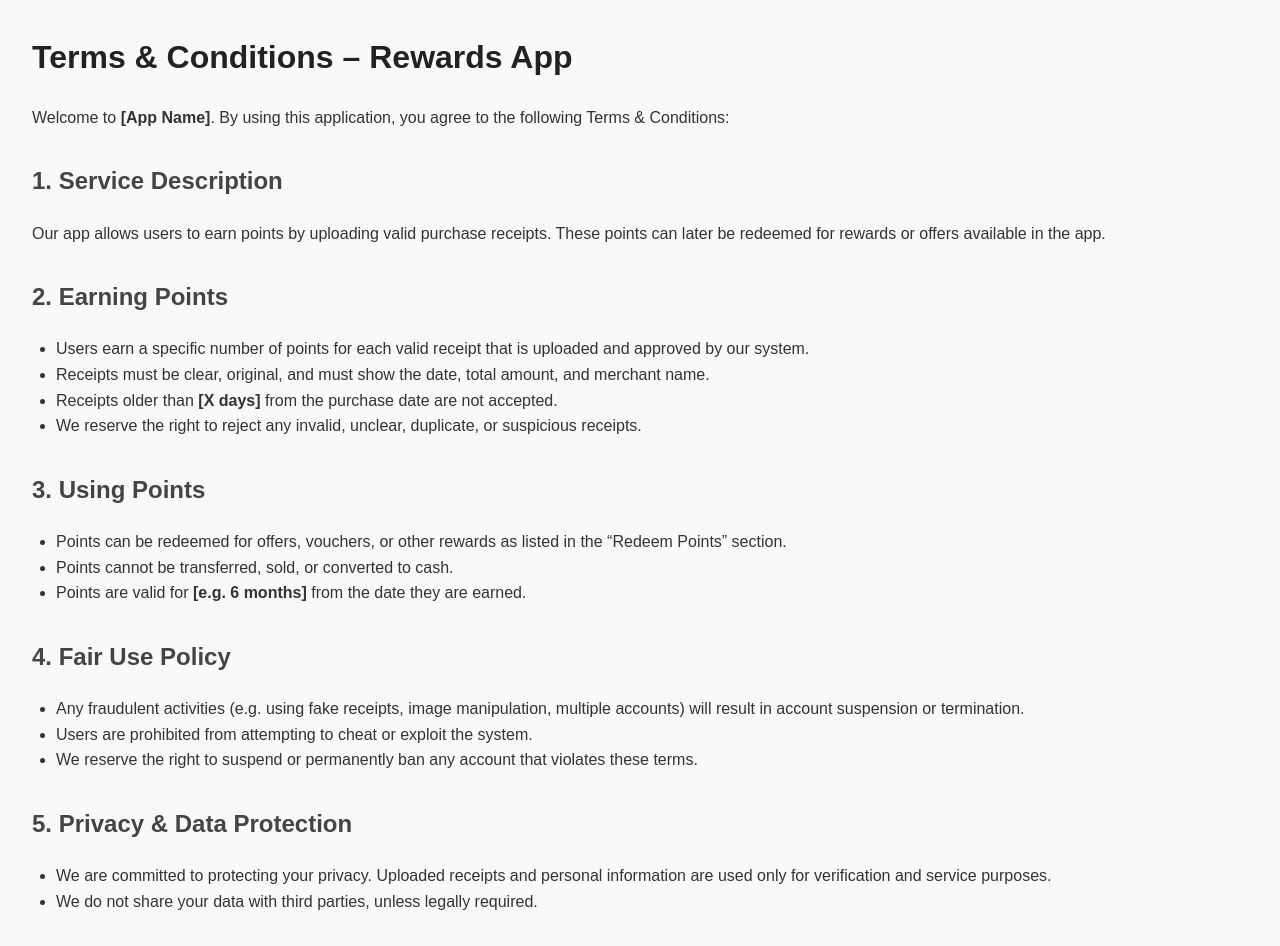
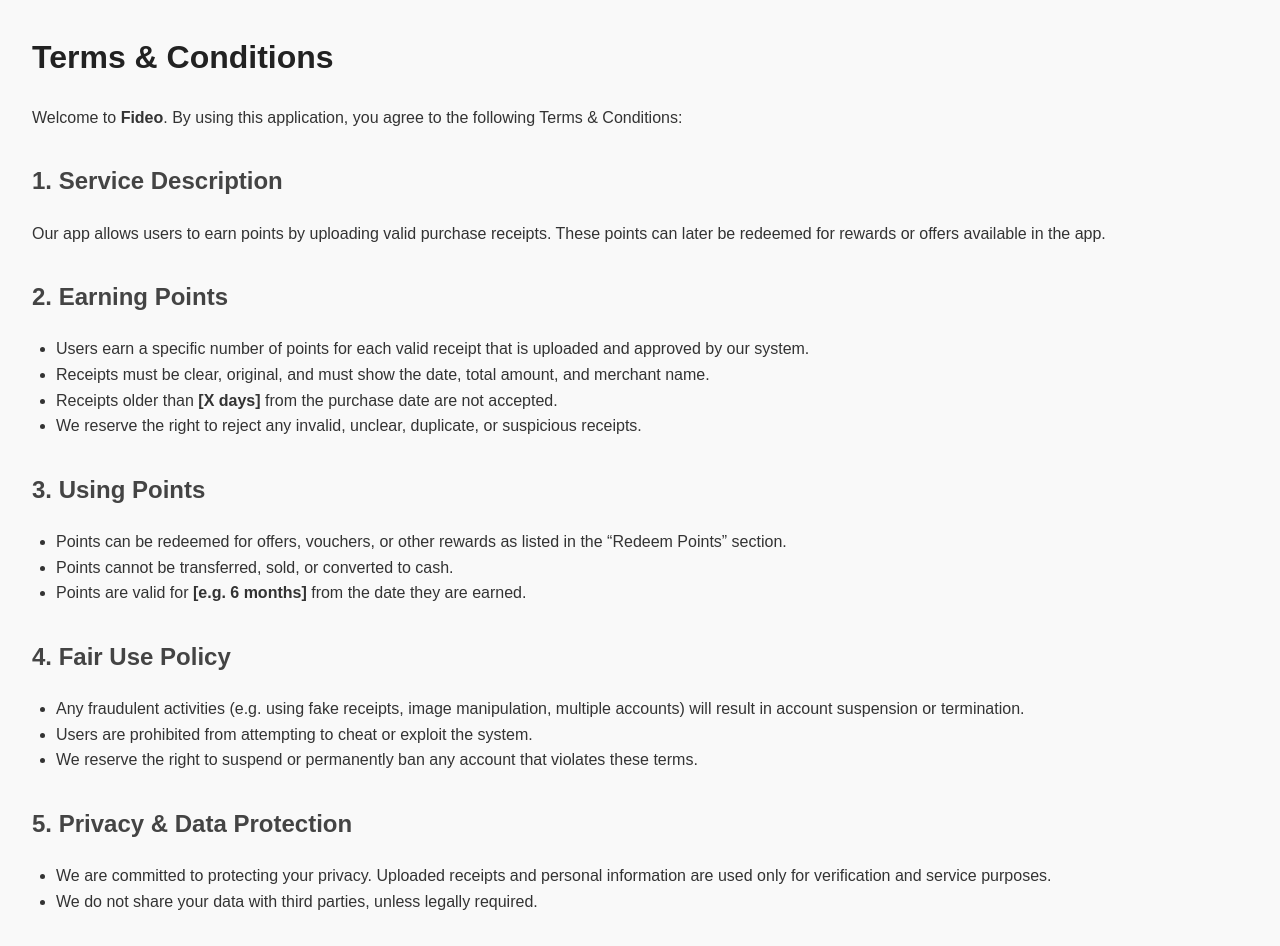
Before and after one commit to Yahya444888/terms-and-conditions, a plain HTML site: page index.html in a window 1280 px wide. Drawn offline with Linux system fonts and the light colour scheme.

Commit message:
Update index.html

```diff
--- a/index.html
+++ b/index.html
@@ -26,8 +26,8 @@
   </style>
 </head>
 <body>
-  <h1>Terms &amp; Conditions – Rewards App</h1>
-  <p>Welcome to <strong>[App Name]</strong>. By using this application, you agree to the following Terms &amp; Conditions:</p>
+  <h1>Terms &amp; Conditions</h1>
+  <p>Welcome to <strong>Fideo</strong>. By using this application, you agree to the following Terms &amp; Conditions:</p>
 
   <h2>1. Service Description</h2>
   <p>Our app allows users to earn points by uploading valid purchase receipts. These points can later be redeemed for rewards or offers available in the app.</p>
```
